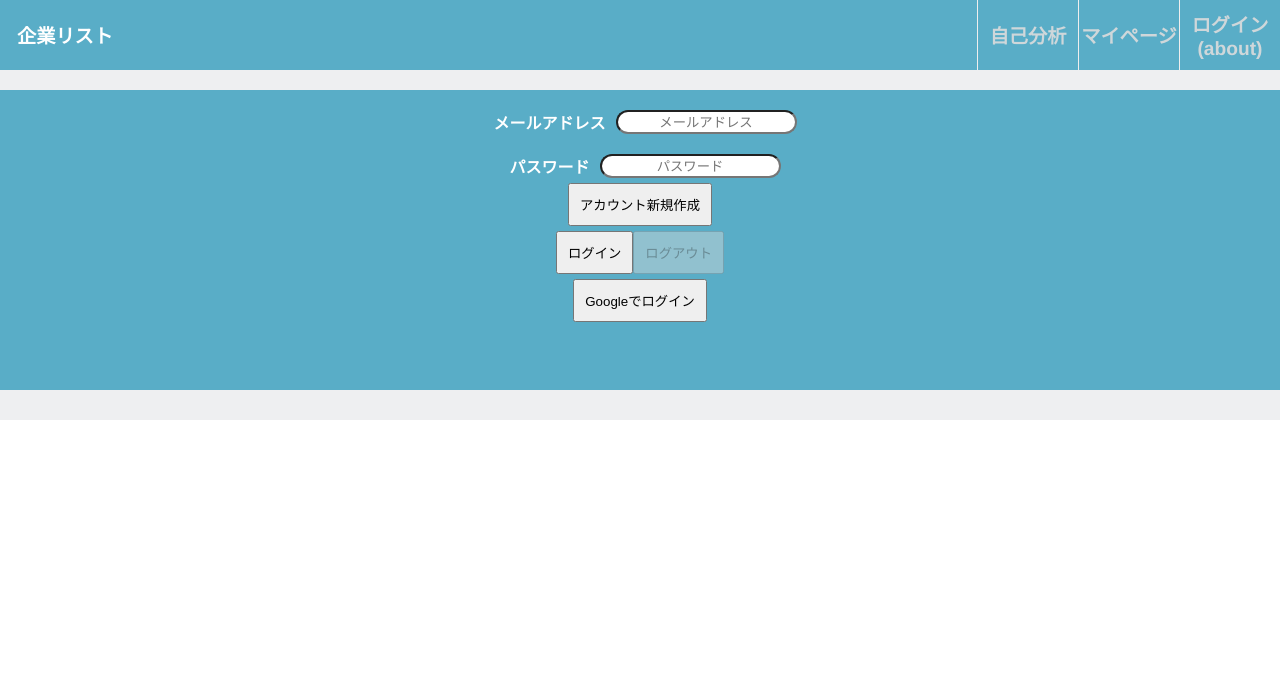
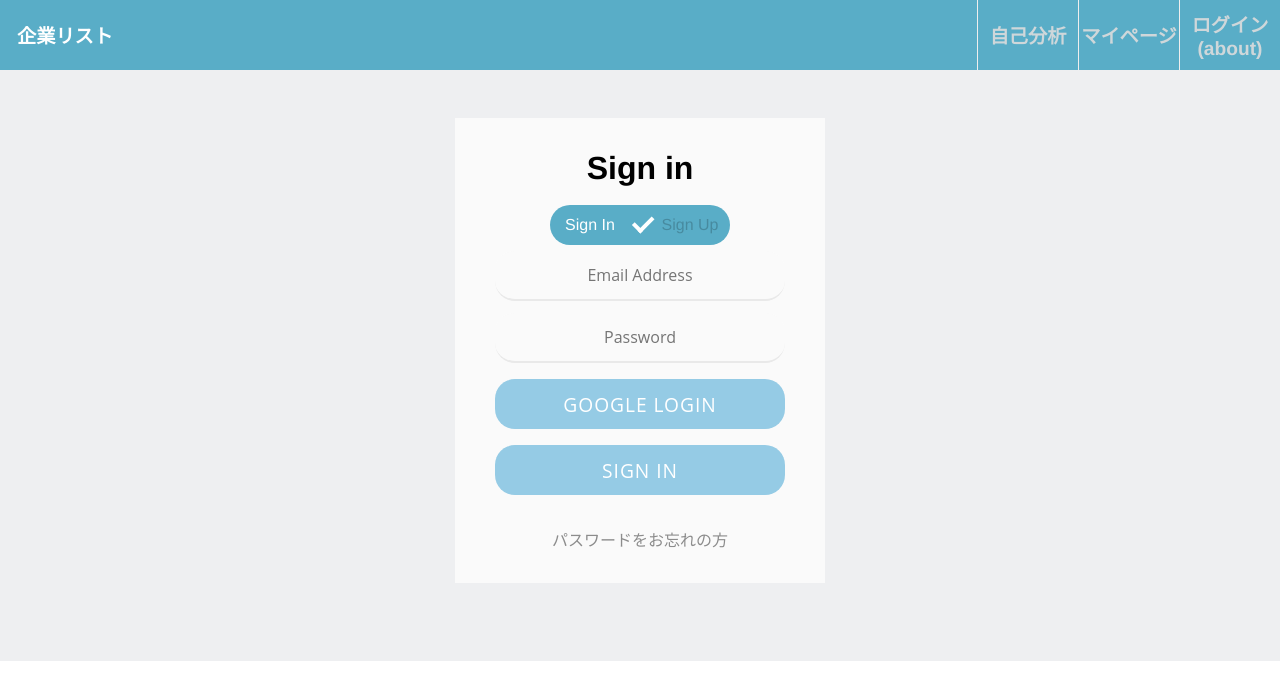
Before and after one commit to webex13-team-12/original-team-app, a Vue app: page /signin in a window 1280 px wide. Shown: the top 700 px of the page. Built offline with nearby package versions, Linux system fonts and the light colour scheme.

Commit message:
デザイン完了-ログイン画面

```diff
--- a/src/views/AddCompany.vue
+++ b/src/views/AddCompany.vue
@@ -14,7 +14,7 @@
           <option>証券・ネット証券業界</option>
           <option>生命保険業界</option>
           <option>損害保険業界</option>
-          <option>クレジット業界界</option>
+          <option>クレジット業界</option>
           <option>リース業界</option>
           <option>通信サービス業界</option>
           <option>ソフトウェア業界</option>
--- a/src/views/CompanyDetail.vue
+++ b/src/views/CompanyDetail.vue
@@ -45,7 +45,7 @@
           <option>証券・ネット証券業界</option>
           <option>生命保険業界</option>
           <option>損害保険業界</option>
-          <option>クレジット業界界</option>
+          <option>クレジット業界</option>
           <option>リース業界</option>
           <option>通信サービス業界</option>
           <option>ソフトウェア業界</option>
--- a/src/views/SignInView.vue
+++ b/src/views/SignInView.vue
@@ -1,28 +1,93 @@
 <template>
-  <div id="login">
-    <div class="logIn-input">
-      <div class="text">メールアドレス</div>
-      <input type="email" v-model="email" placeholder="メールアドレス" />
+  <div v-if="!user" class="form-wrapper">
+    <h1 v-if="isSignIn">Sign in</h1>
+    <h1 v-else>Create an account</h1>
+    <div class="toggle-radio">
+      <input @click="toSignIn(1)" type="radio" name="rdo" id="yes" checked />
+      <input @click="toSignIn(2)" type="radio" name="rdo" id="no" />
+      <div class="switch">
+        <label class="toggle-label-left" for="yes">Sign In</label>
+        <label class="toggle-label-right" for="no">Sign Up</label>
+        <span></span>
+      </div>
     </div>
-    <div class="logIn-input">
-      <div class="text">パスワード</div>
-      <input type="password" v-model="password" placeholder="パスワード" />
+    <form>
+      <div class="form-item">
+        <label for="email"></label>
+        <input
+          type="text"
+          name="email"
+          placeholder="Email Address"
+          v-model="email"
+        />
+      </div>
+      <div class="form-item">
+        <label for="password"></label>
+        <input
+          type="password"
+          name="password"
+          placeholder="Password"
+          v-model="password"
+        />
+      </div>
+      <div class="button-panel">
+        <input
+          type="button"
+          class="button"
+          title="Google Login"
+          value="Google Login"
+          @click="googleSignIn"
+        />
+      </div>
+      <div v-if="isSignIn" class="button-panel">
+        <input
+          type="button"
+          class="button"
+          title="Sign In"
+          value="Sign In"
+          @click="mailSignIn"
+        />
+      </div>
+      <div v-else class="button-panel">
+        <input
+          type="button"
+          class="button"
+          title="Sign Up"
+          value="Sign Up"
+          @click="mailSignUp"
+        />
+      </div>
+    </form>
+    <div class="form-footer">
+      <p><a href="#">パスワードをお忘れの方</a></p>
     </div>
-    <button @click="mailSignUp" v-bind:disabled="user !== null">
-      アカウント新規作成
-    </button>
-    <div>
-      <button @click="mailSignIn" v-bind:disabled="user !== null">
-        ログイン
-      </button>
-      <button @click="mailLogOut" v-bind:disabled="user == null">
-        ログアウト
-      </button>
+  </div>
+  <div v-else class="form-wrapper">
+    <h1>Login User</h1>
+    <form>
+      <div class="form-item">
+        <label for="email"></label>
+        <input
+          type="email"
+          name="email"
+          placeholder="Email
+        Address"
+          v-model="user.email"
+        />
+      </div>
+      <div class="form-item">
+        <label for="password"></label>
+        <input
+          type="text"
+          name="password"
+          placeholder="displayName：未設定"
+          v-model="user.displayName"
+        />
+      </div>
+    </form>
+    <div class="form-footer">
+      <p @click="mailLogOut"><a>ログアウト</a></p>
     </div>
-
-    <button @click="googleSignIn" v-bind:disabled="user !== null">
-      Googleでログイン
-    </button>
   </div>
 </template>
 
@@ -36,16 +101,25 @@ import {
   signOut,
 } from "firebase/auth"
 export default {
-  inject: ["currentUser"],
   data() {
     return {
       email: "",
       password: "",
       user: null,
+      isSignIn: true,
     }
   },
-  props: ["currentUser"],
+  // props: ["currentUser"],
   methods: {
+    toSignIn(num) {
+      switch (num) {
+        case 1:
+          this.isSignIn = true
+          break
+        case 2:
+          this.isSignIn = false
+      }
+    },
     googleSignIn() {
       const auth = getAuth()
       auth.languageCode = "ja"
@@ -54,8 +128,8 @@ export default {
         .then((result) => {
           const user = result.user
           this.user = user
-          JSON.parse(localStorage.setItem("currentUser", JSON.stringify(user)))
-          alert(user.email + "ログイン完了！")
+          localStorage.setItem("currentUser", JSON.stringify(user))
+          alert(user.email + "でログインしました")
         })
         .catch((error) => {
           alert(error)
@@ -70,10 +144,9 @@ export default {
             const user = userCredential.user
 
             this.user = user
-            JSON.parse(
-              localStorage.setItem("currentUser", JSON.stringify(user))
-            )
-            alert(this.user.email + "でログインしました")
+            localStorage.setItem("currentUser", JSON.stringify(user))
+
+            alert(user.email + "でログインしました")
           })
           .catch((error) => {
             const errorCode = error.code
@@ -91,11 +164,9 @@ export default {
           .then((userCredential) => {
             const user = userCredential.user
             this.user = user
-            JSON.parse(
-              localStorage.setItem("currentUser", JSON.stringify(user))
-            )
+            localStorage.setItem("currentUser", JSON.stringify(user))
 
-            alert(this.user.email + "でサインアップしました")
+            alert(user.email + "でサインアップしました")
           })
           .catch((err) => {
             const errorCode = err.code
@@ -112,7 +183,7 @@ export default {
         .then(() => {
           localStorage.removeItem("currentUser")
           this.user = null
-          alert("Sign-out successful.")
+          alert("ログアウト完了しました.")
         })
         .catch((error) => {
           alert(error.code, error.message)
@@ -151,4 +222,176 @@ button {
   padding: 10px;
   margin-top: 5px;
 }
+
+@import url(https://fonts.googleapis.com/css?family=Open+Sans:400);
+
+/* fontawesome */
+@import url(http://weloveiconfonts.com/api/?family=fontawesome);
+[class*="fontawesome-"]:before {
+  font-family: "FontAwesome", sans-serif;
+}
+
+* {
+  margin: 0;
+  padding: 0;
+  box-sizing: border-box;
+}
+
+.form-wrapper {
+  background: #fafafa;
+  margin: 3em auto;
+  padding: 0 1em;
+  max-width: 370px;
+}
+
+h1 {
+  text-align: center;
+  padding-top: 1em;
+  padding-bottom: 2em;
+}
+
+form {
+  padding: 0 1.5em;
+}
+
+.form-item {
+  margin-bottom: 0.75em;
+  width: 100%;
+}
+
+.form-item input {
+  background: #fafafa;
+  border: none;
+  border-bottom: 2px solid #e9e9e9;
+  color: #666;
+  font-family: "Open Sans", sans-serif;
+  font-size: 1em;
+  height: 50px;
+  transition: border-color 0.3s;
+  width: 100%;
+}
+
+.form-item input:focus {
+  border-bottom: 2px solid #c0c0c0;
+  outline: none;
+}
+
+.button-panel {
+  margin: 1em 0 0;
+  width: 100%;
+}
+
+.button-panel .button {
+  background: #95cbe5;
+  border: none;
+  color: #fff;
+  cursor: pointer;
+  height: 50px;
+  font-family: "Open Sans", sans-serif;
+  font-size: 1.2em;
+  letter-spacing: 0.05em;
+  text-align: center;
+  text-transform: uppercase;
+  transition: background 0.3s ease-in-out;
+  width: 100%;
+}
+
+.button:hover {
+  background: #72b6d8;
+}
+
+.form-footer {
+  font-size: 1em;
+  padding: 2em 0;
+  text-align: center;
+}
+
+.form-footer a {
+  color: #8c8c8c;
+  text-decoration: none;
+  transition: border-color 0.3s;
+}
+
+.form-footer a:hover {
+  border-bottom: 1px dotted #8c8c8c;
+}
+
+.toggle-radio {
+  display: block;
+}
+
+.switch {
+  position: absolute;
+  top: 205px;
+  left: 50%;
+  width: 180px;
+  height: 40px;
+  text-align: center;
+  margin: 0px 10px 0 0px;
+  background: #59adc7;
+  border-radius: 25px;
+  transform: translateX(-50%);
+  -webkit-transform: translateX(-50%);
+  -ms-transform: translateX(-50%);
+}
+.switch span {
+  position: absolute;
+  width: 20px;
+  height: 4px;
+  top: 50%;
+  left: 50%;
+  margin: -2px 0px 0px -4px;
+  background: #fff;
+  display: block;
+  transform: rotate(-45deg);
+  transition: all 0.2s ease;
+}
+.switch span:after {
+  content: "";
+  display: block;
+  position: absolute;
+  width: 4px;
+  height: 12px;
+  margin-top: -8px;
+  background: #fff;
+  transition: all 0.2s ease;
+}
+input[type="radio"] {
+  display: none;
+}
+.switch label {
+  cursor: pointer;
+  color: rgba(0, 0, 0, 0.2);
+  width: 80px;
+  line-height: 40px;
+  transition: all 0.2s ease;
+}
+label[for="yes"] {
+  position: absolute;
+  left: 0px;
+  height: 20px;
+}
+label[for="no"] {
+  position: absolute;
+  right: 0px;
+}
+#no:checked ~ .switch {
+  background: #eb4f37;
+}
+#no:checked ~ .switch span {
+  background: #fff;
+  margin-left: -8px;
+}
+#no:checked ~ .switch span:after {
+  background: #fff;
+  height: 20px;
+  margin-top: -8px;
+  margin-left: 8px;
+}
+#yes:checked ~ .switch label[for="yes"] {
+  color: #fff;
+}
+#no:checked ~ .switch label[for="no"] {
+  color: #fff;
+}
 </style>
```
